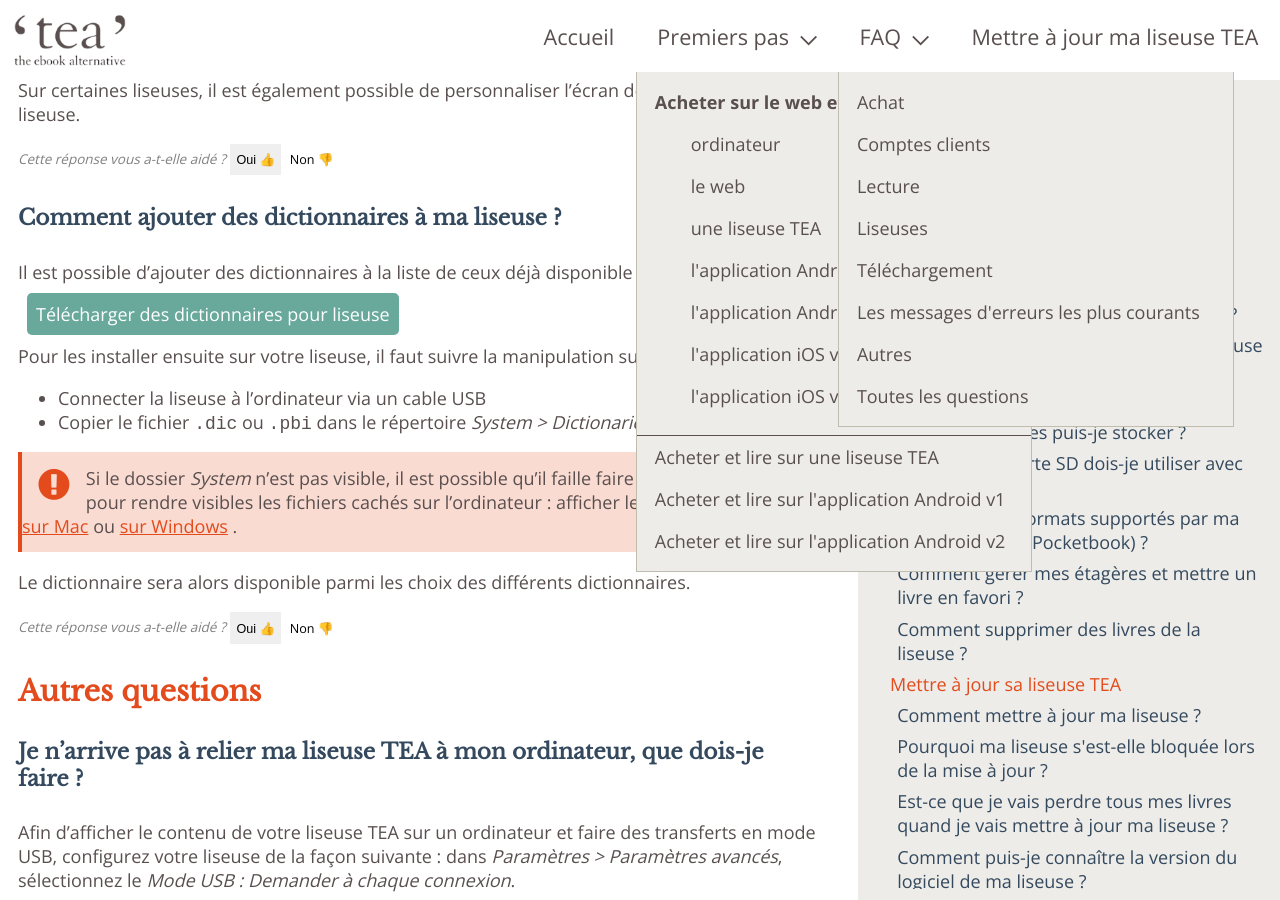
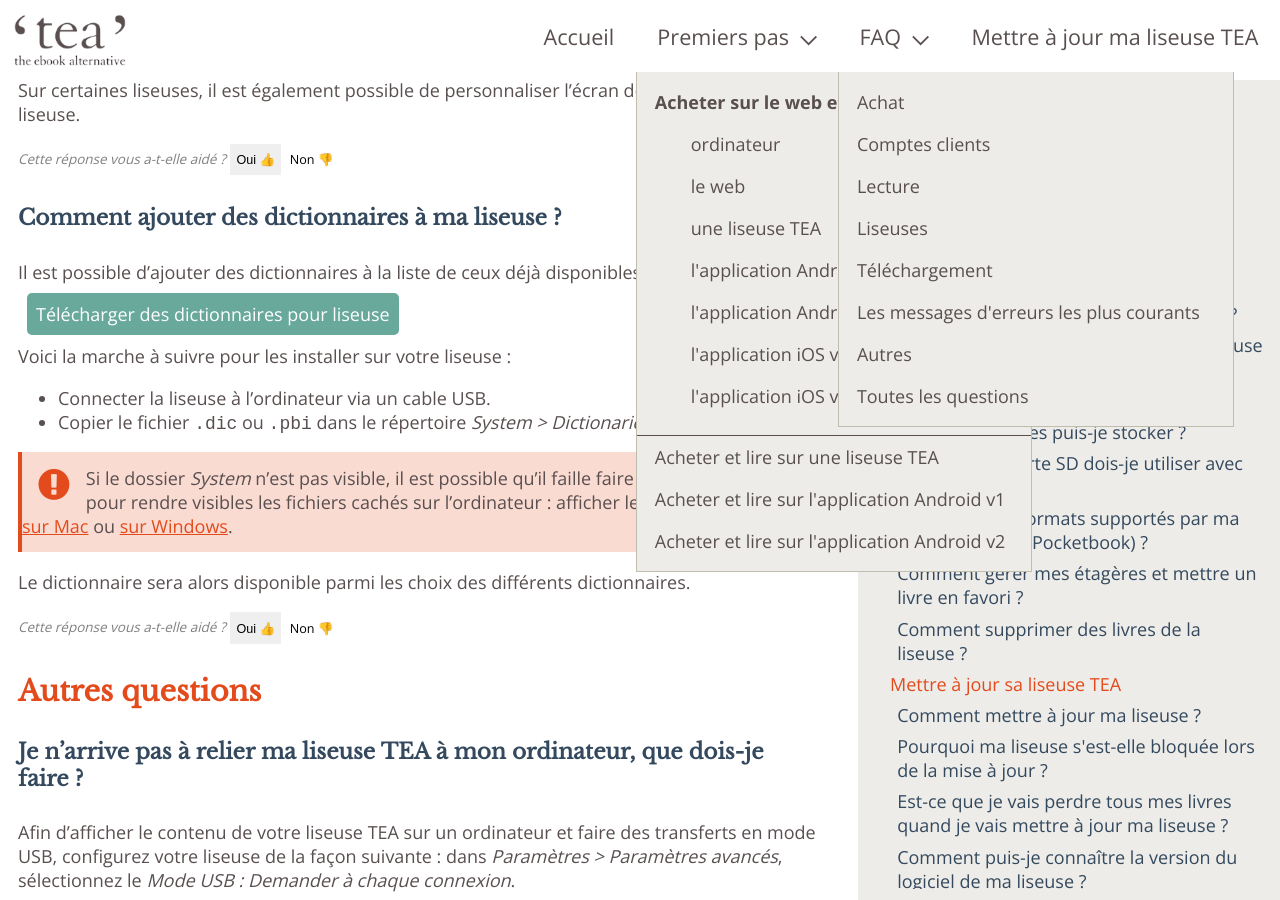
Before and after one commit to TEA-ebook/help-center, a Jekyll site: the page built from _pages/FAQ-liseuse.md, in a window 1280 px wide and 900 px high, scrolled down 6043 px. Built offline with Jekyll 4.4.1, drawn with Linux system fonts in a browser that asks for light colours.

Commit message:
Fix typos

```diff
--- a/_pages/FAQ-liseuse.md
+++ b/_pages/FAQ-liseuse.md
@@ -272,16 +272,16 @@
 #### Comment ajouter des dictionnaires à ma liseuse ?
 
 
-Il est possible d'ajouter des dictionnaires à la liste de ceux déjà disponible :
+Il est possible d'ajouter des dictionnaires à la liste de ceux déjà disponibles :
 
 <a class="button" href="https://www.bookland.com/fra/dictionaries">Télécharger des dictionnaires pour liseuse</a>
 
-Pour les installer ensuite sur votre liseuse, il faut suivre la manipulation suivante :
+Voici la marche à suivre pour les installer sur votre liseuse :
 
-- Connecter la liseuse à l'ordinateur via un cable USB
-- Copier le fichier `.dic` ou `.pbi` dans le répertoire <i>System > Dictionaries</i> de la liseuse
+- Connecter la liseuse à l'ordinateur via un cable USB.
+- Copier le fichier `.dic` ou `.pbi` dans le répertoire <i>System > Dictionaries</i> de la liseuse.
 
-<p class="warningtip">Si le dossier <i>System</i> n’est pas visible, il est possible qu’il faille faire une manipulation pour rendre visibles les fichiers cachés sur l’ordinateur : afficher les fichiers masqués <a href="http://www.youtips.com/fr/mac/afficher-ou-masquer-les-fichiers-caches-sur-mac/">sur Mac</a> ou <a href="https://www.pcastuces.com/pratique/astuces/4563.htm">sur Windows</a> .</p>
+<p class="warningtip">Si le dossier <i>System</i> n’est pas visible, il est possible qu’il faille faire une manipulation pour rendre visibles les fichiers cachés sur l’ordinateur : afficher les fichiers masqués <a href="http://www.youtips.com/fr/mac/afficher-ou-masquer-les-fichiers-caches-sur-mac/">sur Mac</a> ou <a href="https://www.pcastuces.com/pratique/astuces/4563.htm">sur Windows</a>.</p>
 
 Le dictionnaire sera alors disponible parmi les choix des différents dictionnaires.
 
```
